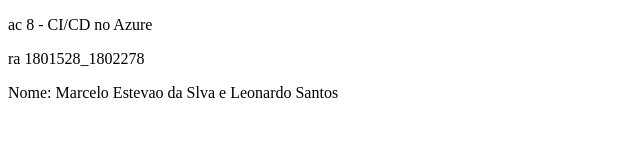
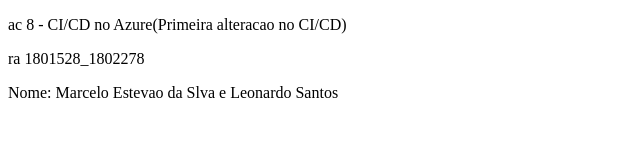
Before and after one commit to 1801528/ac8ra1801528_1802278, a plain HTML site: page index.html in a window 1280 px wide. Shown: the whole page, without its empty margins (0-640 px from the left). Drawn offline with Linux system fonts and the light colour scheme.

Commit message:
Segundo Commit

```diff
--- a/index.html
+++ b/index.html
@@ -5,7 +5,7 @@
 <title>CI/CD no Azure</title>
 </head>
 <body>
-<p>ac 8 - CI/CD no Azure</p>
+<p>ac 8 - CI/CD no Azure(Primeira alteracao no CI/CD)</p>
 <p>ra 1801528_1802278</p>
 <p> Nome: Marcelo Estevao da Slva e Leonardo Santos</p>
 </body>
```
